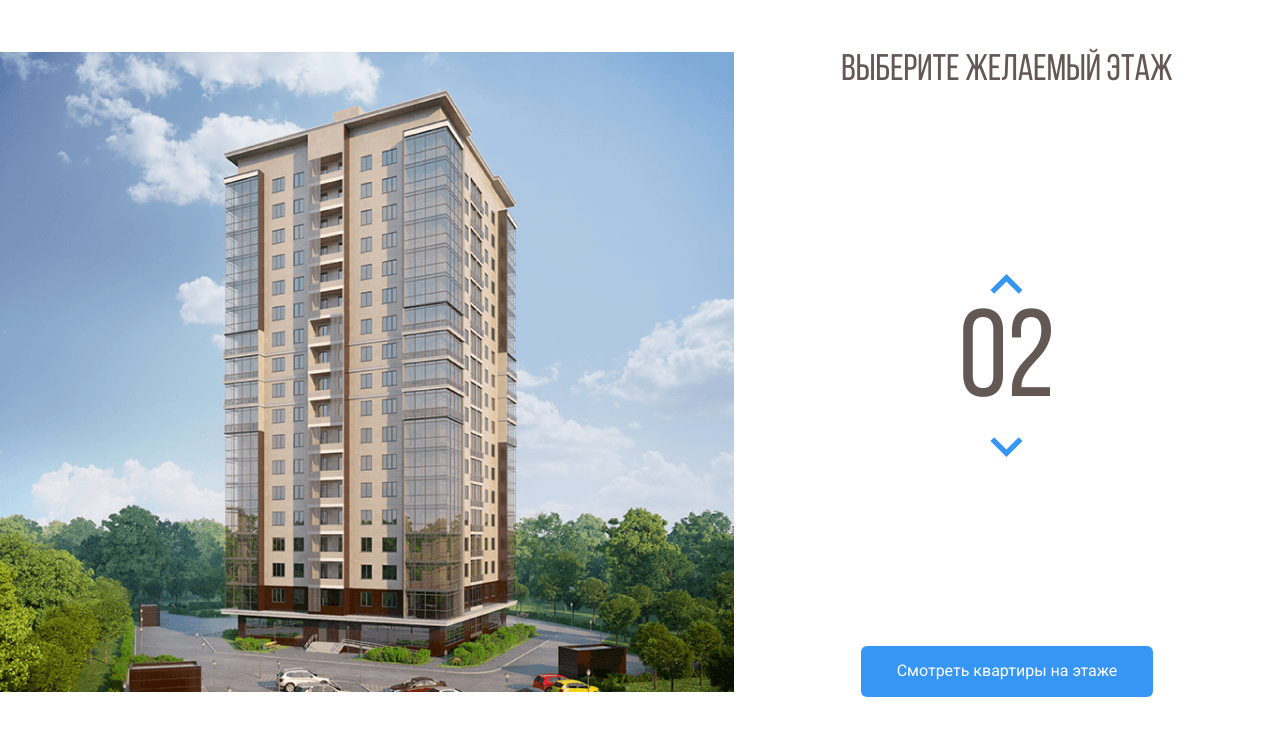
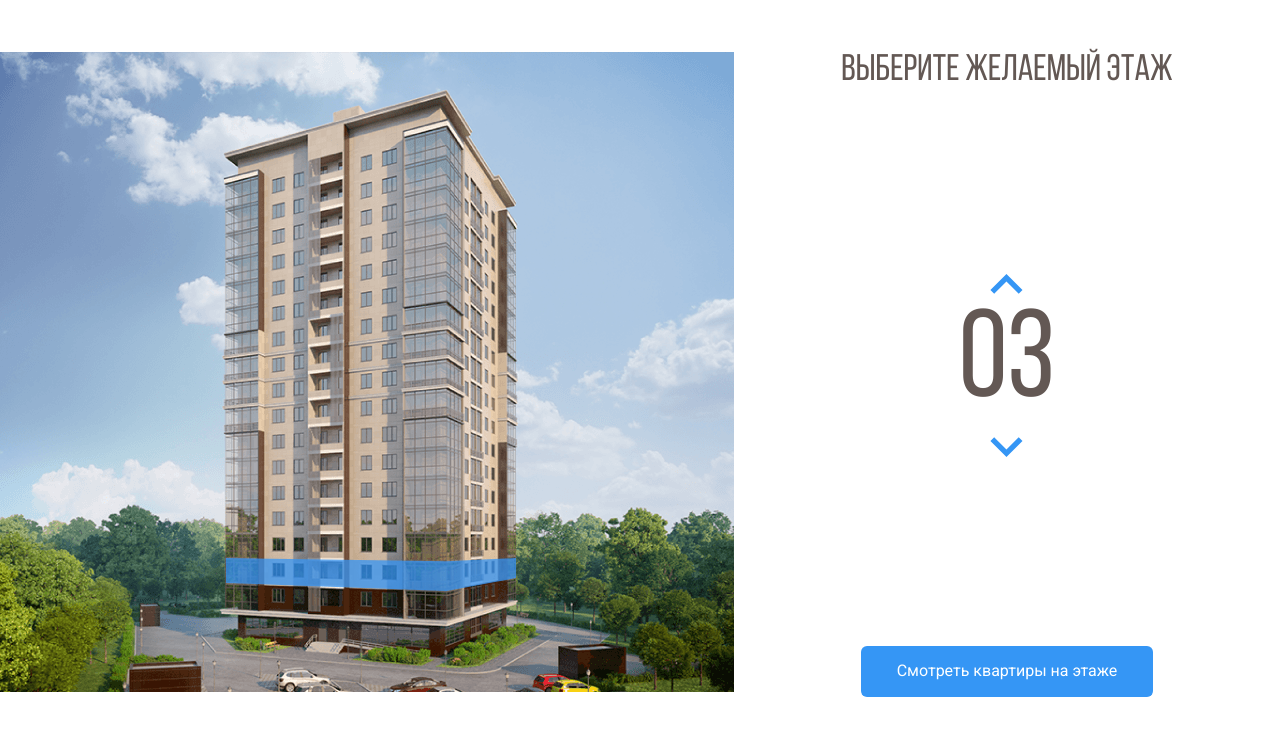
Before and after one commit to Lev-Sedin/Melody, a plain HTML site: page index.html in a window 1280 px wide. Both pictures are taken after a click on the button 1006 px from the left and 355 px from the top of the page. Shown: the part 69-800 px from the top of the page. Drawn offline with nearby package versions, Linux system fonts and the light colour scheme.

Commit message:
Add files via upload

```diff
--- a/css/style.css
+++ b/css/style.css
@@ -74,6 +74,9 @@
 .home-image path:hover{
     opacity: 1;
 }
+path.current-floor{
+    opacity: 1;
+}
 .counter-group{
     display: flex;
     flex-direction: column;
--- a/index.html
+++ b/index.html
@@ -49,23 +49,23 @@
                 </pattern>
                 <image id="image0" width="740" height="640" xlink:href="img/home.png"/>
                 </defs>
-                <path d="M225 532L445.8 540L515 526.3V548L446.5 567.7L225 556.7V532Z" fill="#3595F6" fill-opacity="0.75"/>
-                <path d="M226 531V506L446.3 509.3L516 506V526L446.7 539L226 531Z" fill="#3595F6" fill-opacity="0.75"/>
-                <path d="M226 505V480H447H516V503L448 510L226 505Z" fill="#3595F6" fill-opacity="0.75"/>
-                <path d="M226 481V456L447.3 452.3L515 459V481H447" fill="#3595F6" fill-opacity="0.75"/>
-                <path d="M226 455V429L447.5 425.7L516 436.7V458L447 451.3L226 455Z" fill="#3595F6" fill-opacity="0.75"/>
-                <path d="M225 428V404.3L446 392L517 415V436.3L446 424L225 428Z" fill="#3595F6" fill-opacity="0.75"/>
-                <path d="M225 406V381L447.2 364.7L517 393.3V414L446.7 392.3L225 406Z" fill="#3595F6" fill-opacity="0.75"/>
-                <path d="M225 381V356L447.5 335.7L517 372.3V393L445 364.3L225 381Z" fill="#3595F6" fill-opacity="0.75"/>
-                <path d="M225 355V331L448 306.3L517 350.3V372L447.7 334L225 355Z" fill="#3595F6" fill-opacity="0.75"/>
-                <path d="M225 330V306L447.5 277.3L517 328.3V349L446.7 306.7L225 330Z" fill="#3595F6" fill-opacity="0.75"/>
-                <path d="M224 306V282L446.3 249L517 308.3V328L447 277.3L224 306Z" fill="#3595F6" fill-opacity="0.75"/>
-                <path d="M225 281V257L446.2 222L516 286V307L447.3 248.7L225 281Z" fill="#3595F6" fill-opacity="0.75"/>
-                <path d="M225 257V232L447.3 194L516 264.3V285L447 221L225 257Z" fill="#3595F6" fill-opacity="0.75"/>
-                <path d="M225 231V206L445.8 162.3L516 241.3V264L447 190.7L225 231Z" fill="#3595F6" fill-opacity="0.75"/>
-                <path d="M226 207V182L446 134L516 219V242L445.3 162.7L226 207Z" fill="#3595F6" fill-opacity="0.75"/>
-                <path d="M225 182V157L444.8 105L516 197.3V220L446.3 133.7L225 182Z" fill="#3595F6" fill-opacity="0.75"/>
-                <path d="M225 157V131L447 74.3L516 176V197L446.7 105.3L225 157Z" fill="#3595F6" fill-opacity="0.75"/>
+                <path data-floor="02" d="M225 532L445.8 540L515 526.3V548L446.5 567.7L225 556.7V532Z" fill="#3595F6" fill-opacity="0.75"/>
+                <path data-floor="03" d="M226 531V506L446.3 509.3L516 506V526L446.7 539L226 531Z" fill="#3595F6" fill-opacity="0.75"/>
+                <path data-floor="04" d="M226 505V480H447H516V503L448 510L226 505Z" fill="#3595F6" fill-opacity="0.75"/>
+                <path data-floor="05" d="M226 481V456L447.3 452.3L515 459V481H447" fill="#3595F6" fill-opacity="0.75"/>
+                <path data-floor="06" d="M226 455V429L447.5 425.7L516 436.7V458L447 451.3L226 455Z" fill="#3595F6" fill-opacity="0.75"/>
+                <path data-floor="07" d="M225 428V404.3L446 392L517 415V436.3L446 424L225 428Z" fill="#3595F6" fill-opacity="0.75"/>
+                <path data-floor="08" d="M225 406V381L447.2 364.7L517 393.3V414L446.7 392.3L225 406Z" fill="#3595F6" fill-opacity="0.75"/>
+                <path data-floor="09" d="M225 381V356L447.5 335.7L517 372.3V393L445 364.3L225 381Z" fill="#3595F6" fill-opacity="0.75"/>
+                <path data-floor="10" d="M225 355V331L448 306.3L517 350.3V372L447.7 334L225 355Z" fill="#3595F6" fill-opacity="0.75"/>
+                <path data-floor="11" d="M225 330V306L447.5 277.3L517 328.3V349L446.7 306.7L225 330Z" fill="#3595F6" fill-opacity="0.75"/>
+                <path data-floor="12" d="M224 306V282L446.3 249L517 308.3V328L447 277.3L224 306Z" fill="#3595F6" fill-opacity="0.75"/>
+                <path data-floor="13" d="M225 281V257L446.2 222L516 286V307L447.3 248.7L225 281Z" fill="#3595F6" fill-opacity="0.75"/>
+                <path data-floor="14" d="M225 257V232L447.3 194L516 264.3V285L447 221L225 257Z" fill="#3595F6" fill-opacity="0.75"/>
+                <path data-floor="15" d="M225 231V206L445.8 162.3L516 241.3V264L447 190.7L225 231Z" fill="#3595F6" fill-opacity="0.75"/>
+                <path data-floor="16" d="M226 207V182L446 134L516 219V242L445.3 162.7L226 207Z" fill="#3595F6" fill-opacity="0.75"/>
+                <path data-floor="17" d="M225 182V157L444.8 105L516 197.3V220L446.3 133.7L225 182Z" fill="#3595F6" fill-opacity="0.75"/>
+                <path data-floor="18" d="M225 157V131L447 74.3L516 176V197L446.7 105.3L225 157Z" fill="#3595F6" fill-opacity="0.75"/>
                 </svg>
         </div>
         <div class="main-info">
@@ -82,5 +82,7 @@
             <button class="button button-primary">Смотреть  квартиры на этаже</button>
         </div>
     </main>
+    <script src="https://code.jquery.com/jquery-3.6.0.min.js" integrity="sha256-/xUj+3OJU5yExlq6GSYGSHk7tPXikynS7ogEvDej/m4=" crossorigin="anonymous"></script>
+    <script src="js/main.js"></script>
 </body>
 </html>
--- /dev/null
+++ b/js/main.js
@@ -0,0 +1,38 @@
+$(document).ready(function () {
+    var currentFloor = 2; // переменная , где  хранится текущий этаж
+    var floorPath = $(".home-image path"); // Каждый отдельный этаж в SVG
+    var counterUp = $(".counter-up"); //Кнопка увеличения этажа
+    var counterDown = $(".counter-down");//Кнопка уменьшения этажа
+
+
+    // Функция при наведении мышью на этаж
+    floorPath.on("mouseover", function(){
+        floorPath.removeClass("current-floor"); //Удаляем активный класс
+        currentFloor = $(this).attr("data-floor"); //Получаем значение текущего этажа
+        $(".counter").text(currentFloor);//Этажа в счетчик справа
+    });
+
+    counterUp.on("click", function () { // Отслеживаем клик по кнопке вверх
+        if(currentFloor < 18) { //Проверяем значение этажа
+            currentFloor++; // Прибавляем один этаж
+            usCurrentFloor = currentFloor.toLocaleString("en-US", {minimumIntegerDigits:2,
+            useGrouping: false }); // Форматируем переменную ,что было 03
+            $(".counter").text(usCurrentFloor);//Этажа в счетчик справа
+            floorPath.removeClass("current-floor");//Удаляем активный класс
+            $(`[data-floor=${usCurrentFloor}]`).toggleClass("current-floor"); // Подсвечиваем текущий этаж
+        }
+
+    });
+
+    counterDown.on("click", function(){ // Отслеживаем клик по кнопке вниз
+        if(currentFloor > 2){ //Проверяем значение этажа
+            currentFloor--;// Отнимаем один этаж
+            usCurrentFloor = currentFloor.toLocaleString("en-US", {minimumIntegerDigits:2,
+            useGrouping: false }); // Форматируем переменную ,что было 03
+            $(".counter").text(usCurrentFloor); //Этажа в счетчик справа
+            floorPath.removeClass("current-floor");//Удаляем активный класс
+            $(`[data-floor=${usCurrentFloor}]`).toggleClass("current-floor"); // Подсвечиваем текущий этаж
+        }
+    })
+
+});
```
